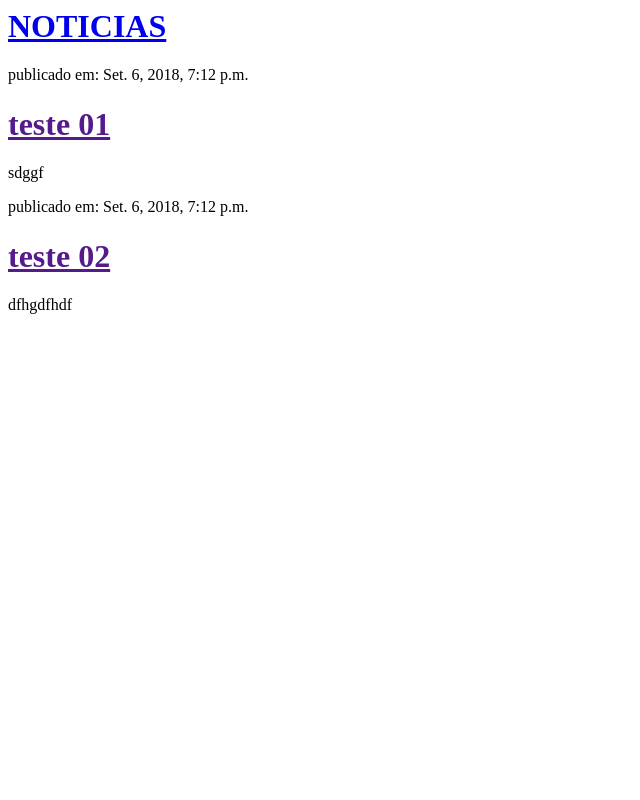
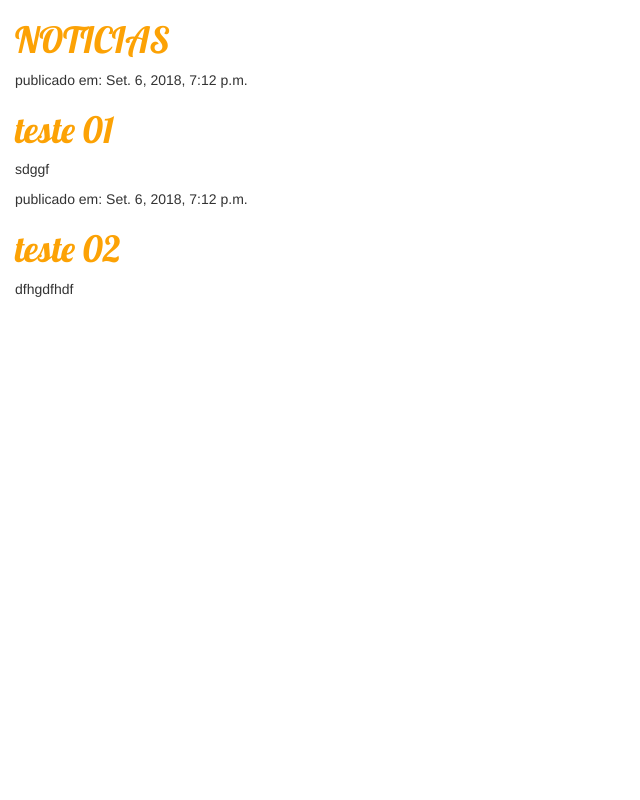
Before and after one commit to ssgabrielly/noticias, a Django app: page / in a window 1280 px wide. Shown: the whole page, without its empty margins (0-640 px from the left). Run offline with Django 3.2, Linux system fonts and the light colour scheme; data comes from the database, SQL or seed files in the repository; some libraries are stand-ins or nearby versions.

Commit message:
adicionando css

```diff
--- /dev/null
+++ b/noticias/static/css/noticias.css
@@ -0,0 +1,8 @@
+h1 a {
+    color: #FCA205;
+    font-family: 'Lobster';
+}
+
+body {
+    padding-left: 15px;
+}
--- a/noticias/templates/noticias/post_list.html
+++ b/noticias/templates/noticias/post_list.html
@@ -1,6 +1,12 @@
+{% load static %}
+
 <html>
     <head>
         <title>NOTICIAS</title>
+        <link rel="stylesheet" href="//maxcdn.bootstrapcdn.com/bootstrap/3.2.0/css/bootstrap.min.css">
+        <link rel="stylesheet" href="//maxcdn.bootstrapcdn.com/bootstrap/3.2.0/css/bootstrap-theme.min.css">
+        <link rel="stylesheet" href="{% static 'css/noticias.css' %}">
+        <link href="//fonts.googleapis.com/css?family=Lobster&subset=latin,latin-ext" rel="stylesheet" type="text/css">
     </head>
     <body>
         <div>
```
